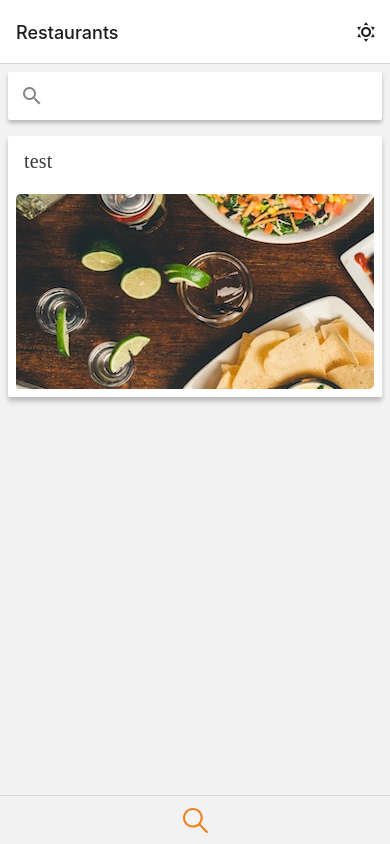
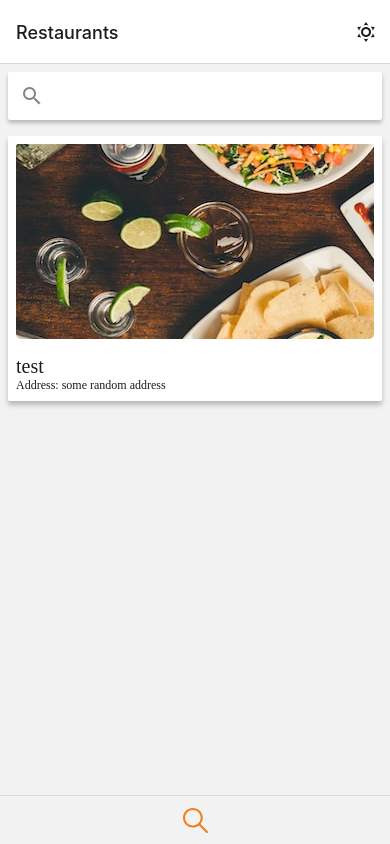
Before and after one commit to raulglezrdguez/MealsToGo, a React Native app: screen /Restaurants in a window 390 px wide. Built offline with nearby package versions, Linux system fonts and the light colour scheme.

Commit message:
address added to RestaurantInfo component

```diff
--- a/src/features/restaurants/components/RestaurantInfo.tsx
+++ b/src/features/restaurants/components/RestaurantInfo.tsx
@@ -1,5 +1,6 @@
 import React from 'react';
-import { Card, useTheme } from 'react-native-paper';
+import { View } from 'react-native';
+import { Card, Text } from 'react-native-paper';
 import styled from '../../../theme/styled';
 
 type RestaurantInfoProps = {
@@ -12,27 +13,38 @@ type RestaurantInfoProps = {
   isClosedTemporarily?: boolean;
 };
 
-const CardTitle = styled(Card.Title)``;
+const CardTitle = styled(Text)`
+  font-family: ${props => props.theme.fontsFamily.bold};
+  font-size: ${props => props.theme.fontsSize.title};
+`;
 
 const CardCover = styled(Card.Cover)`
   margin: ${props => props.theme.spacing.sm}px;
   border-radius: 5px;
 `;
 
+const Info = styled(View)`
+  padding: ${props => props.theme.spacing.sm}px;
+`;
+
+const Address = styled(Text)`
+  font-family: ${props => props.theme.fontsFamily.light};
+  font-size: ${props => props.theme.fontsSize.caption};
+`;
+
 export const RestaurantInfo = (restaurant: RestaurantInfoProps) => {
-  const { name } = restaurant;
-  const theme = useTheme();
+  const { name, address } = restaurant;
 
   return (
     <Card elevation={5}>
-      <CardTitle
-        title={name}
-        titleStyle={{ fontFamily: theme.fontsFamily.bold }}
-      />
       <CardCover
         key={name}
         source={require('./../../../assets/restaurant-foods.jpg')}
       />
+      <Info>
+        <CardTitle>{name}</CardTitle>
+        <Address>{address}</Address>
+      </Info>
     </Card>
   );
 };
--- a/src/features/restaurants/screens/Restaurants.screen.tsx
+++ b/src/features/restaurants/screens/Restaurants.screen.tsx
@@ -27,6 +27,7 @@ export const Restaurants = () => {
         <RestaurantInfo
           name="test"
           photos={['./../../../assets/restaurant-foods.jpg']}
+          address="Address: some random address"
         />
       </RestaurantsContainer>
     </Container>
```
